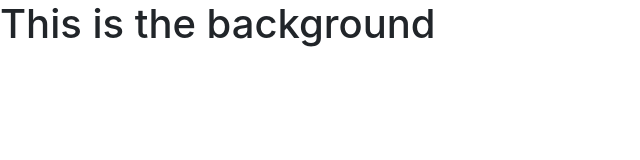
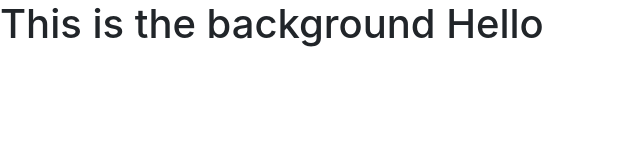
Before and after one commit to vigneshakv/background-generator, a plain HTML site: page index.html in a window 1280 px wide. Shown: the whole page, without its empty margins (0-640 px from the left). Drawn offline with nearby package versions, Linux system fonts and the light colour scheme.

Commit message:
Added hello

```diff
--- a/index.html
+++ b/index.html
@@ -14,7 +14,7 @@
 </head>
 
 <body>
-    <h1>This is the background</h1>
+    <h1>This is the background Hello</h1>
 
     <!-- Optional JavaScript; choose one of the two! -->
 
```
